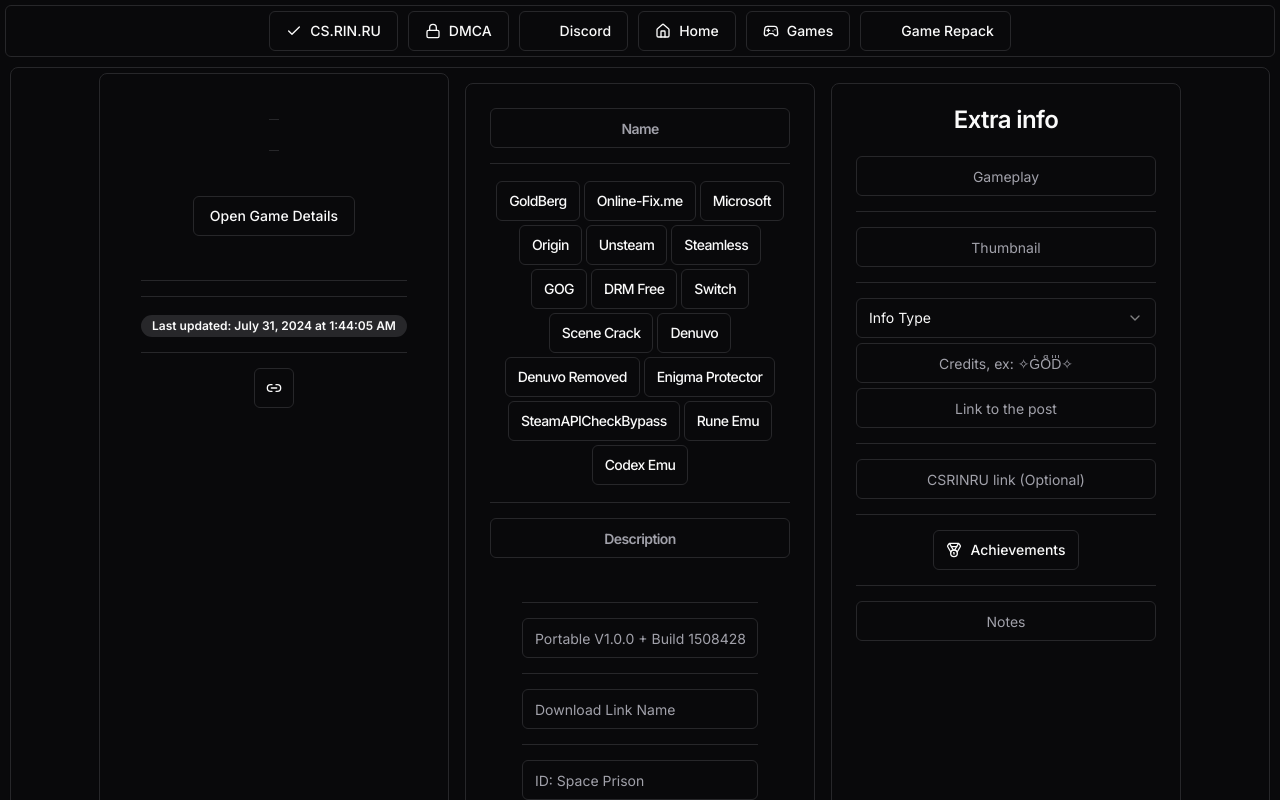
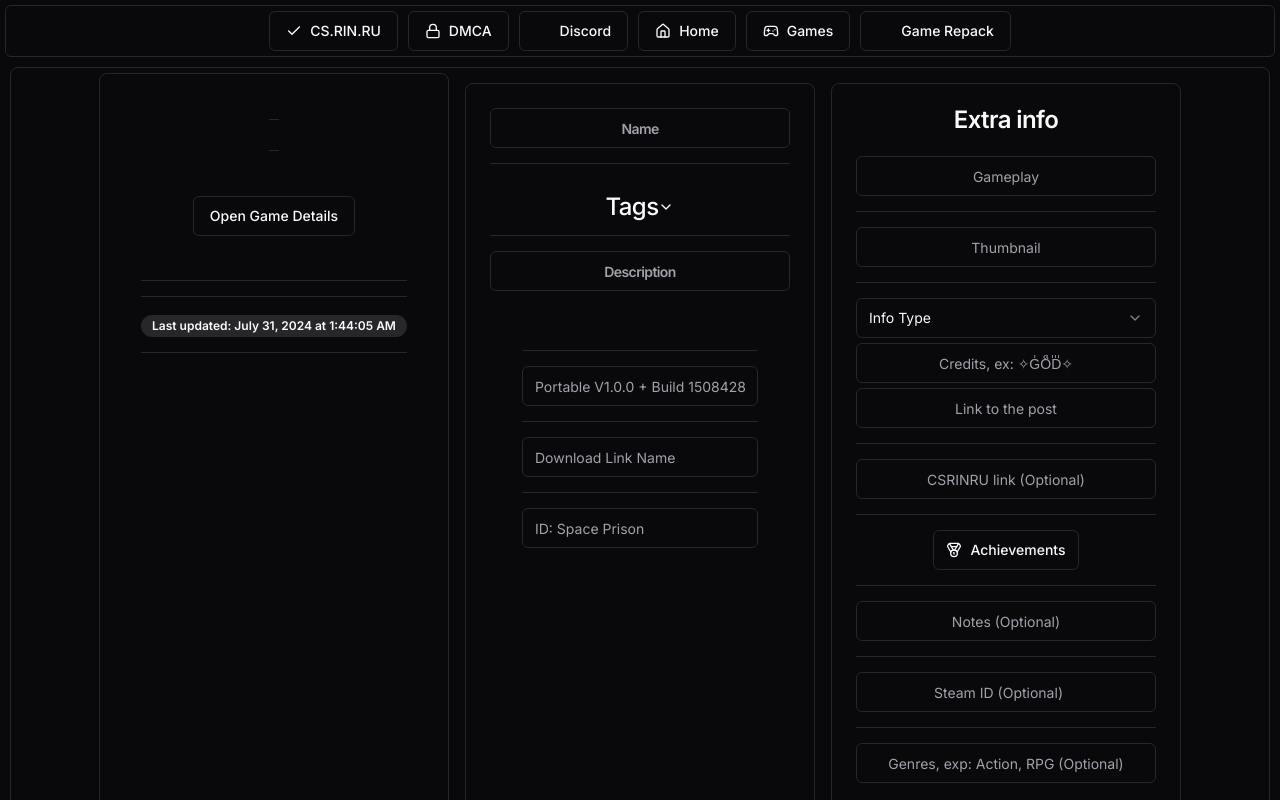
Before and after one commit to V0IDL355/Digital-Zone, a Next.js app: page /new-game in a window 1280 px wide. Shown: the top 800 px of the page. Built offline with nearby package versions, Linux system fonts and the light colour scheme; some icons are missing.

Commit message:
Add genres, steamID

```diff
--- a/package.json
+++ b/package.json
@@ -10,7 +10,9 @@
   },
   "dependencies": {
     "@icons-pack/react-simple-icons": "^9.6.0",
+    "@radix-ui/react-accordion": "^1.2.0",
     "@radix-ui/react-avatar": "^1.1.0",
+    "@radix-ui/react-checkbox": "^1.1.1",
     "@radix-ui/react-dialog": "^1.1.1",
     "@radix-ui/react-hover-card": "^1.1.1",
     "@radix-ui/react-label": "^2.1.0",
--- a/src/app/new-game/page.tsx
+++ b/src/app/new-game/page.tsx
@@ -25,6 +25,13 @@
 import { toast } from "sonner";
 import { Button } from "@/components/ui/button";
 import { ScrollArea } from "@/components/ui/scroll-area";
+import { Checkbox } from "@/components/ui/checkbox";
+import {
+  Accordion,
+  AccordionContent,
+  AccordionItem,
+  AccordionTrigger,
+} from "@/components/ui/accordion";
 
 const infoTypes = [
   {
@@ -103,6 +110,12 @@
   const [notes, setNotes] = useState("");
   const notesInput = useRef(null);
 
+  const [steamID, setSteamID] = useState("");
+  const steamIDInput = useRef(null);
+
+  const [genres, setGenres] = useState("");
+  const genresInput = useRef(null);
+
   const game: Game = {
     name: name,
     id: id.replaceAll(" ", "_"),
@@ -122,6 +135,8 @@
     downloads: [{ name: "FileCrypt.cc", link: downloadLink }],
     achievements: achievements,
     dateUpdated: date,
+    steamID: steamID,
+    genres: genres,
   };
 
   const handlePressedChange = (tag: string, isPressed: boolean) => {
@@ -232,6 +247,24 @@
     }
 
     setAchievements(game.achievements);
+
+    setNotes(game.notes);
+    if (notesInput.current) {
+      // @ts-ignore
+      notesInput.current.value = game.notes;
+    }
+
+    setSteamID(game.steamID);
+    if (steamIDInput.current) {
+      // @ts-ignore
+      steamIDInput.current.value = game.steamID;
+    }
+
+    setGenres(game.genres);
+    if (genresInput.current) {
+      // @ts-ignore
+      genresInput.current.value = game.genres;
+    }
   }
 
   function reset() {
@@ -300,6 +333,24 @@
     }
 
     setAchievements(false);
+
+    setNotes("");
+    if (notesInput.current) {
+      // @ts-ignore
+      notesInput.current.value = "";
+    }
+
+    setSteamID("");
+    if (steamIDInput.current) {
+      // @ts-ignore
+      steamIDInput.current.value = "";
+    }
+
+    setGenres("");
+    if (genresInput.current) {
+      // @ts-ignore
+      genresInput.current.value = "";
+    }
   }
 
   const handleLoad = (event: any) => {
@@ -422,28 +473,58 @@
                     ref={nameInput}
                   />
                   <Separator style={{ margin: "15px 0" }} />
+                  <Accordion type="single" collapsible>
+                    <AccordionItem value="item-1">
+                      <AccordionTrigger
+                        style={{
+                          textAlign: "center",
+                          justifyContent: "center",
+                        }}
+                      >
+                        Tags
+                      </AccordionTrigger>
+                      <AccordionContent>
+                        <ScrollArea className="h-[200px] rounded-md border p-4">
                           {tags.map((tag, i) => {
                             return (
-                      <Toggle
-                        onPressedChange={(isPressed) =>
-                          handlePressedChange(tag.value, isPressed)
+                              <div
+                                className="flex items-center space-x-2"
+                                key={tag.value + i}
+                                style={{
+                                  textAlign: "center",
+                                  margin: "15px 0",
+                                  justifyContent: "center",
+                                }}
+                              >
+                                <Checkbox
+                                  checked={
+                                    tag_list.find(
+                                      (tag_item) => tag_item === tag.value,
+                                    ) != null || false
                                   }
-                        style={{ margin: 2 }}
-                        key={tag.value}
-                        pressed={
-                          tag_list.find((tag_item) => tag_item === tag.value) !=
-                          null
+                                  onCheckedChange={(isCheck) =>
+                                    handlePressedChange(tag.value, !!isCheck)
                                   }
-                        variant="outline"
+                                  id={tag.value + i}
+                                  disabled={false}
+                                />
+                                <label
+                                  htmlFor={tag.value + i}
+                                  className="text-sm font-medium leading-none peer-disabled:cursor-not-allowed peer-disabled:opacity-70"
                                 >
                                   {tag.label}
-                      </Toggle>
+                                </label>
+                              </div>
                             );
                           })}
-                  <Separator style={{ margin: "15px 0" }} />
+                        </ScrollArea>
+                      </AccordionContent>
+                    </AccordionItem>
+                  </Accordion>
                   <Input
                     style={{
                       textAlign: "center",
+                      margin: "15px 0",
                     }}
                     placeholder={"Description"}
                     onChange={(e) => setDescription(e.target.value)}
@@ -584,11 +665,30 @@
                 <Separator style={{ margin: "15px 0" }} />
                 <Input
                   style={{ marginTop: 5, textAlign: "center" }}
-                  placeholder="Notes"
+                  placeholder="Notes (Optional)"
                   onChange={(e) => {
                     setNotes(e.target.value);
                   }}
                   ref={notesInput}
+                />
+                <Separator style={{ margin: "15px 0" }} />
+                <Input
+                  style={{ marginTop: 5, textAlign: "center" }}
+                  placeholder="Steam ID (Optional)"
+                  type="number"
+                  onChange={(e) => {
+                    setSteamID(e.target.value);
+                  }}
+                  ref={steamIDInput}
+                />
+                <Separator style={{ margin: "15px 0" }} />
+                <Input
+                  style={{ marginTop: 5, textAlign: "center" }}
+                  placeholder="Genres, exp: Action, RPG (Optional)"
+                  onChange={(e) => {
+                    setGenres(e.target.value);
+                  }}
+                  ref={genresInput}
                 />
               </CardContent>
             </Card>
--- a/src/components/game.tsx
+++ b/src/components/game.tsx
@@ -28,6 +28,7 @@
   PopoverContent,
   PopoverTrigger,
 } from "@/components/ui/popover";
+import { SiSteam } from "@icons-pack/react-simple-icons";
 
 function getBadges(game: Game) {
   return (
@@ -61,6 +62,31 @@
       </div>
     </div>
   );
+}
+
+function getGenres(game: Game) {
+  return game.genres != "" ? (
+    <div>
+      <div
+        style={{
+          display: "flex",
+          alignItems: "center",
+          justifyContent: "center",
+          gap: 2,
+          margin: 5,
+        }}
+      >
+        {game.genres.split(/,\s*|, \s*/).map((genre) => {
+          return (
+            <Badge key={genre} variant="secondary" style={{ margin: 2 }}>
+              {genre}
+            </Badge>
+          );
+        })}
+      </div>
+      <Separator style={{ margin: "15px 0" }} />
+    </div>
+  ) : null;
 }
 
 const pattern =
@@ -221,6 +247,7 @@
           <Separator style={{ margin: "15px 0" }} />
           {getBadges(game)}
           <Separator style={{ margin: "15px 0" }} />
+          {game.genres && getGenres(game)}
         </CardTitle>
         <CardDescription>{game.description}</CardDescription>
       </CardHeader>
@@ -241,9 +268,12 @@
             Last updated: {formatReadableDate(game.dateUpdated)}
           </Badge>
           <Separator style={{ margin: "15px 0" }} />
+          <div>
+            {game.id && (
               <Popover>
                 <PopoverTrigger>
                   <Button
+                    style={{ margin: "0 2px" }}
                     variant="outline"
                     size="icon"
                     onClick={() => {
@@ -257,6 +287,19 @@
                 </PopoverTrigger>
                 <PopoverContent>Copied!</PopoverContent>
               </Popover>
+            )}
+
+            {game.steamID && (
+              <Link
+                style={{ margin: "0 2px" }}
+                href={"https://store.steampowered.com/app/" + game.steamID}
+              >
+                <Button variant="outline" size="icon">
+                  <SiSteam className="h-4 w-4" />
+                </Button>
+              </Link>
+            )}
+          </div>
         </div>
       </CardFooter>
     </Card>
--- /dev/null
+++ b/src/components/ui/accordion.tsx
@@ -0,0 +1,58 @@
+"use client"
+
+import * as React from "react"
+import * as AccordionPrimitive from "@radix-ui/react-accordion"
+import { ChevronDown } from "lucide-react"
+
+import { cn } from "@/lib/utils"
+
+const Accordion = AccordionPrimitive.Root
+
+const AccordionItem = React.forwardRef<
+  React.ElementRef<typeof AccordionPrimitive.Item>,
+  React.ComponentPropsWithoutRef<typeof AccordionPrimitive.Item>
+>(({ className, ...props }, ref) => (
+  <AccordionPrimitive.Item
+    ref={ref}
+    className={cn("border-b", className)}
+    {...props}
+  />
+))
+AccordionItem.displayName = "AccordionItem"
+
+const AccordionTrigger = React.forwardRef<
+  React.ElementRef<typeof AccordionPrimitive.Trigger>,
+  React.ComponentPropsWithoutRef<typeof AccordionPrimitive.Trigger>
+>(({ className, children, ...props }, ref) => (
+  <AccordionPrimitive.Header className="flex">
+    <AccordionPrimitive.Trigger
+      ref={ref}
+      className={cn(
+        "flex flex-1 items-center justify-between py-4 font-medium transition-all hover:underline [&[data-state=open]>svg]:rotate-180",
+        className
+      )}
+      {...props}
+    >
+      {children}
+      <ChevronDown className="h-4 w-4 shrink-0 transition-transform duration-200" />
+    </AccordionPrimitive.Trigger>
+  </AccordionPrimitive.Header>
+))
+AccordionTrigger.displayName = AccordionPrimitive.Trigger.displayName
+
+const AccordionContent = React.forwardRef<
+  React.ElementRef<typeof AccordionPrimitive.Content>,
+  React.ComponentPropsWithoutRef<typeof AccordionPrimitive.Content>
+>(({ className, children, ...props }, ref) => (
+  <AccordionPrimitive.Content
+    ref={ref}
+    className="overflow-hidden text-sm transition-all data-[state=closed]:animate-accordion-up data-[state=open]:animate-accordion-down"
+    {...props}
+  >
+    <div className={cn("pb-4 pt-0", className)}>{children}</div>
+  </AccordionPrimitive.Content>
+))
+
+AccordionContent.displayName = AccordionPrimitive.Content.displayName
+
+export { Accordion, AccordionItem, AccordionTrigger, AccordionContent }
--- /dev/null
+++ b/src/components/ui/checkbox.tsx
@@ -0,0 +1,30 @@
+"use client"
+
+import * as React from "react"
+import * as CheckboxPrimitive from "@radix-ui/react-checkbox"
+import { Check } from "lucide-react"
+
+import { cn } from "@/lib/utils"
+
+const Checkbox = React.forwardRef<
+  React.ElementRef<typeof CheckboxPrimitive.Root>,
+  React.ComponentPropsWithoutRef<typeof CheckboxPrimitive.Root>
+>(({ className, ...props }, ref) => (
+  <CheckboxPrimitive.Root
+    ref={ref}
+    className={cn(
+      "peer h-4 w-4 shrink-0 rounded-sm border border-primary ring-offset-background focus-visible:outline-none focus-visible:ring-2 focus-visible:ring-ring focus-visible:ring-offset-2 disabled:cursor-not-allowed disabled:opacity-50 data-[state=checked]:bg-primary data-[state=checked]:text-primary-foreground",
+      className
+    )}
+    {...props}
+  >
+    <CheckboxPrimitive.Indicator
+      className={cn("flex items-center justify-center text-current")}
+    >
+      <Check className="h-4 w-4" />
+    </CheckboxPrimitive.Indicator>
+  </CheckboxPrimitive.Root>
+))
+Checkbox.displayName = CheckboxPrimitive.Root.displayName
+
+export { Checkbox }
--- a/src/lib/utils.ts
+++ b/src/lib/utils.ts
@@ -91,6 +91,8 @@
   downloads: { name: string; link: string }[];
   achievements: boolean;
   dateUpdated: string;
+  steamID: string;
+  genres: string;
 }
 
 export function getImage(str: string) {
```
Also changed, not shown: 1 other file (tests, documents, lock files or other folders). Lines whose indentation alone changed are shown as unchanged.
